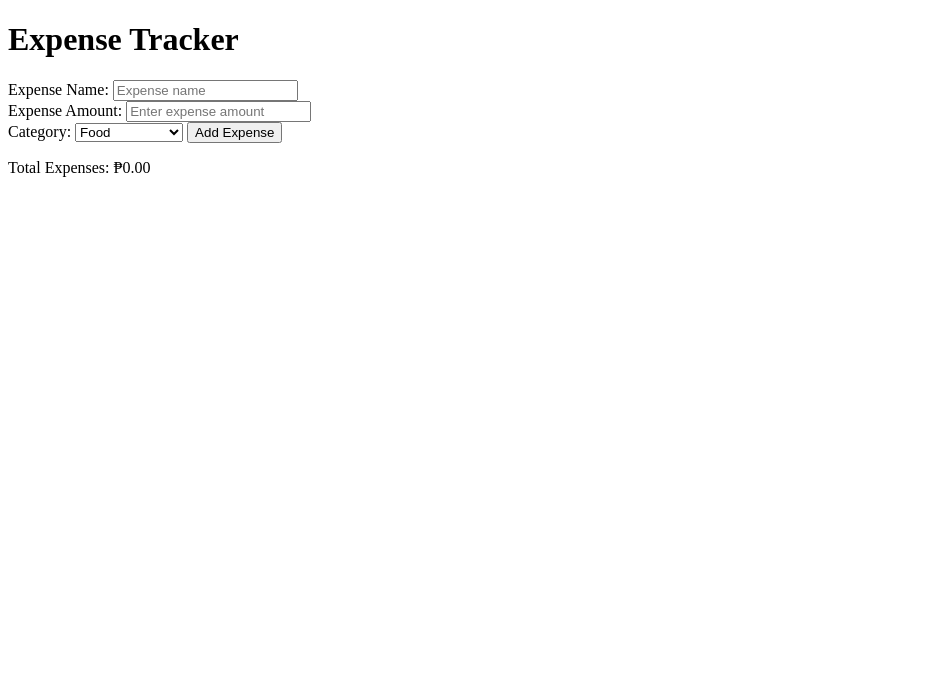
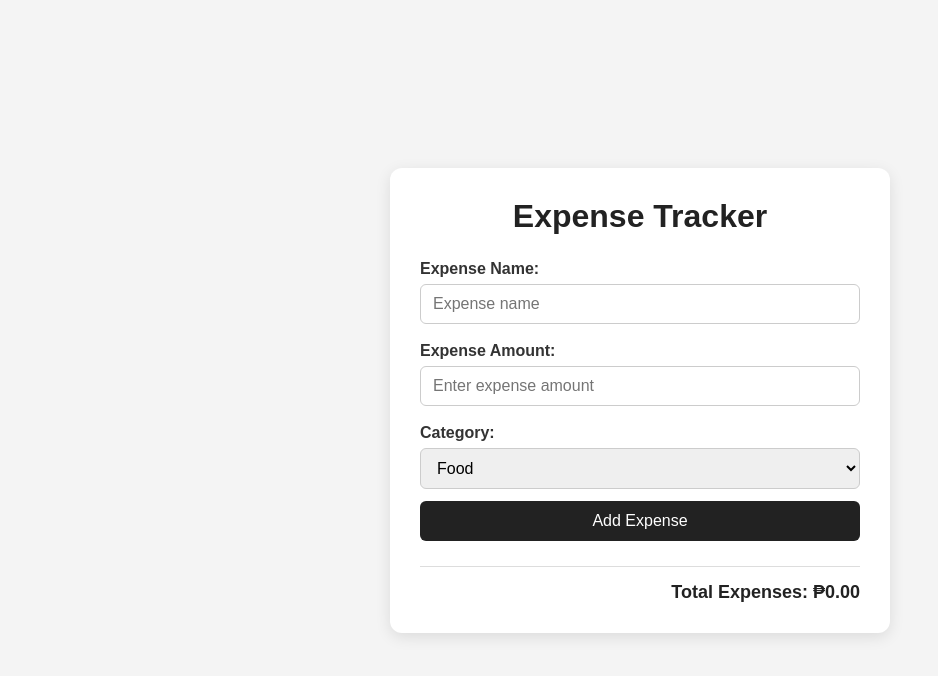
Before and after one commit to FuinoDev/Learn-JavaScript, a plain HTML site: page EXERCISE 4/index.html in a window 1280 px wide. Shown: the whole page, without its empty margins (0-938 px from the left). Drawn offline with Linux system fonts and the light colour scheme.

Commit message:
adding the style in EXERCISE 4

```diff
--- a/EXERCISE 4/index.html
+++ b/EXERCISE 4/index.html
@@ -4,6 +4,7 @@
     <meta charset="UTF-8">
     <meta name="viewport" content="width=device-width, initial-scale=1.0">
     <title>Expense Tracker</title>
+    <link rel="stylesheet" href="style.css">
 </head>
 <body>
     <div class="container">
--- a/EXERCISE 4/style.css
+++ b/EXERCISE 4/style.css
@@ -0,0 +1,139 @@
+* {
+    margin: 0;
+    padding: 0;
+    box-sizing: border-box;
+}
+
+body {
+    font-family: Arial, sans-serif;
+    background-color: #f4f4f4;
+    min-height: 100vh;
+
+    display: flex;
+    justify-content: center;
+    align-items: center;
+}
+
+.container {
+    width: 100%;
+    max-width: 500px;
+    background-color: white;
+    padding: 30px;
+    border-radius: 12px;
+    box-shadow: 0 4px 15px rgba(0, 0, 0, 0.1);
+}
+
+h1 {
+    text-align: center;
+    margin-bottom: 25px;
+    color: #222;
+}
+
+.input-container {
+    display: flex;
+    flex-direction: column;
+    margin-bottom: 18px;
+}
+
+label {
+    margin-bottom: 6px;
+    font-weight: bold;
+    color: #333;
+}
+
+input,
+select {
+    width: 100%;
+    padding: 10px 12px;
+    font-size: 16px;
+    border: 1px solid #ccc;
+    border-radius: 6px;
+    outline: none;
+}
+
+input:focus,
+select:focus {
+    border-color: #333;
+}
+
+button {
+    margin-top: 12px;
+    width: 100%;
+    padding: 11px;
+    border: none;
+    border-radius: 6px;
+    background-color: #222;
+    color: white;
+    font-size: 16px;
+    cursor: pointer;
+}
+
+button:hover {
+    background-color: #444;
+}
+
+#expenseList {
+    list-style: none;
+    margin-top: 25px;
+}
+
+#expenseList li {
+    display: flex;
+    justify-content: space-between;
+    align-items: center;
+
+    padding: 12px;
+    margin-bottom: 10px;
+
+    background-color: #f7f7f7;
+    border: 1px solid #ddd;
+    border-radius: 6px;
+}
+
+.expense-info {
+    display: flex;
+    flex-direction: column;
+    gap: 4px;
+}
+
+.expense-name {
+    font-weight: bold;
+    color: #222;
+}
+
+.expense-category {
+    font-size: 13px;
+    color: #777;
+}
+
+.expense-amount {
+    font-weight: bold;
+    color: #222;
+}
+
+.delete-button {
+    width: auto;
+    margin: 0;
+    padding: 6px 10px;
+    background-color: #d9534f;
+    font-size: 14px;
+}
+
+.delete-button:hover {
+    background-color: #c9302c;
+}
+
+p {
+    margin-top: 20px;
+    padding-top: 15px;
+    border-top: 1px solid #ddd;
+
+    text-align: right;
+    font-size: 18px;
+    font-weight: bold;
+    color: #222;
+}
+
+#totalExpenses {
+    color: #222;
+}
```
